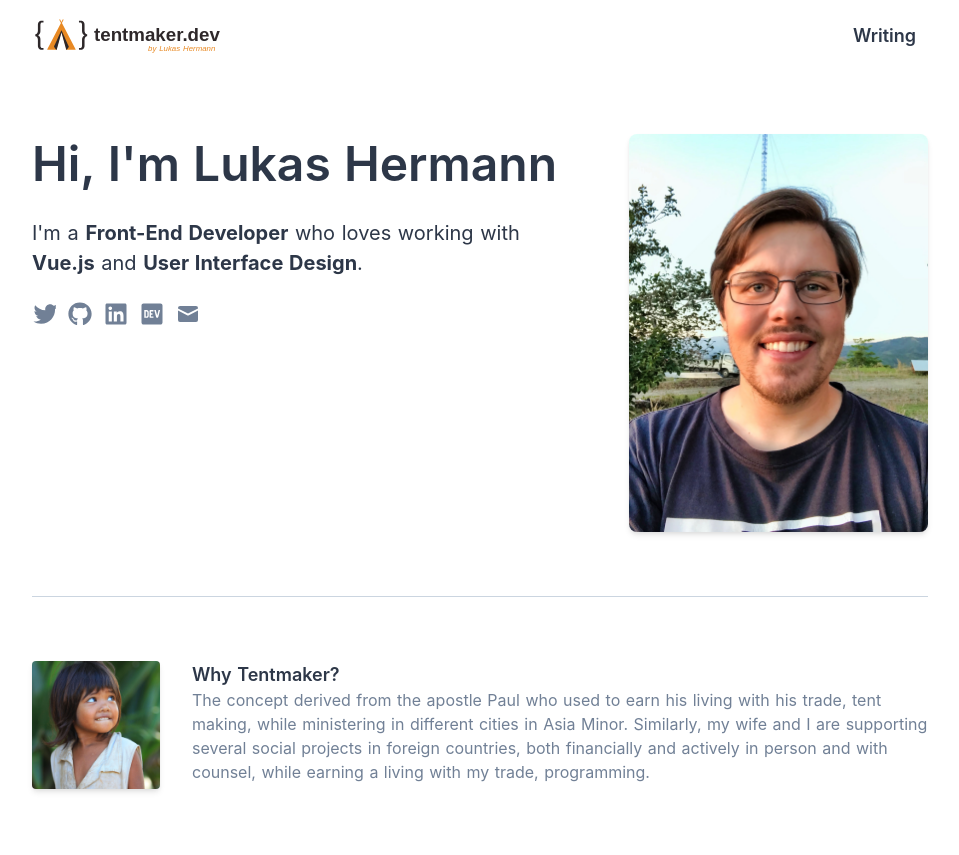
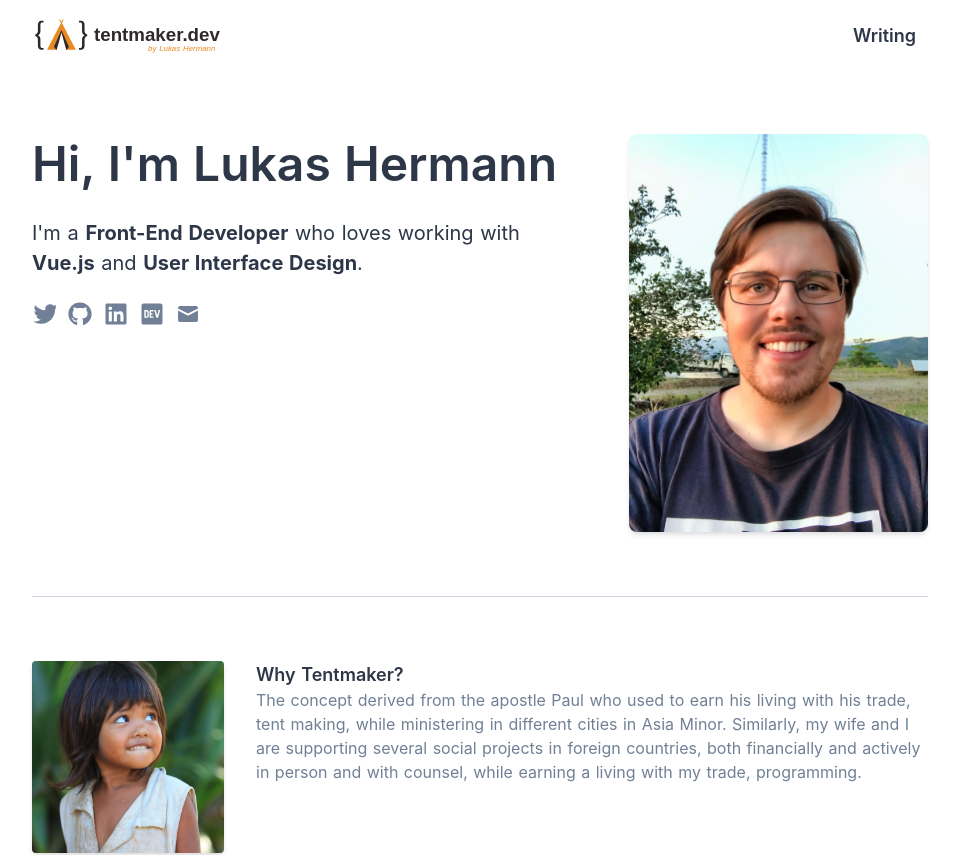
Before and after one commit to lhermann/lukashermann.dev, a Nuxt app: page / in a window 1280 px wide. Shown: the top 855 px of the page, without its empty margins (160-1119 px from the left). Built offline with nearby package versions, Linux system fonts and the light colour scheme.

Commit message:
fix: katutubo image size

```diff
--- a/assets/css/tailwind.css
+++ b/assets/css/tailwind.css
@@ -21,5 +21,11 @@ a {
 }
 
 .wrapper {
-  @apply max-w-5xl px-16 mx-auto;
+  @apply max-w-5xl px-8 mx-auto;
 }
+
+@screen md {
+  .wrapper {
+    @apply px-16;
+  }
+}
--- a/pages/index.vue
+++ b/pages/index.vue
@@ -53,9 +53,10 @@
 
     <hr class="border-t border-gray-400 mb-16" />
 
-    <div class="flex">
+    <div class="flex flex-wrap">
+      <div class="w-full md:w-1/4 mb-8 md:pr-8">
         <img
-        class="rounded shadow-md w-32 mr-8"
+          class="rounded shadow-md"
           src="/img/katutubo-300.jpg"
           alt="Katutubo, native of the Philippines"
           srcset="
@@ -65,7 +66,8 @@
             /img/katutubo-150.jpg   150w
           "
         />
-      <div>
+      </div>
+      <div class="w-full md:w-3/4">
         <h2 class="text-lg font-semibold">Why Tentmaker?</h2>
         <p class="text-gray-600">
           The concept derived from the apostle Paul who used to earn his living
```
Lines whose indentation alone changed are shown as unchanged.
